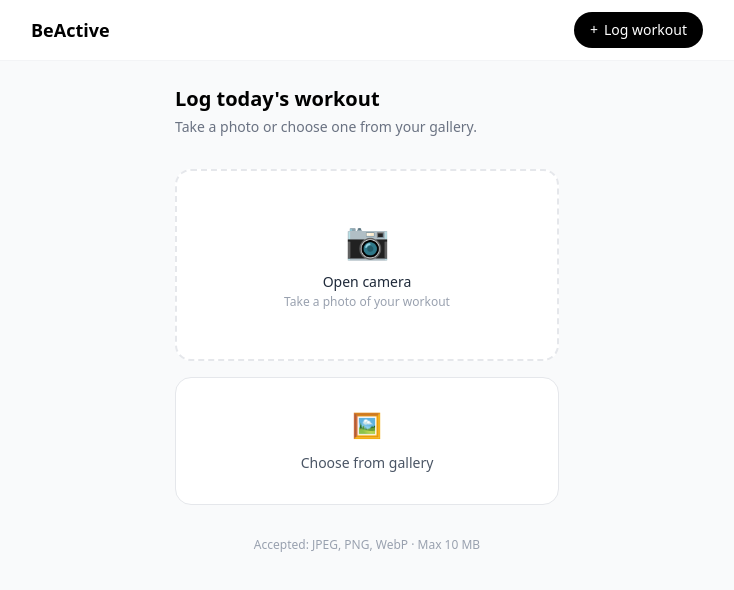
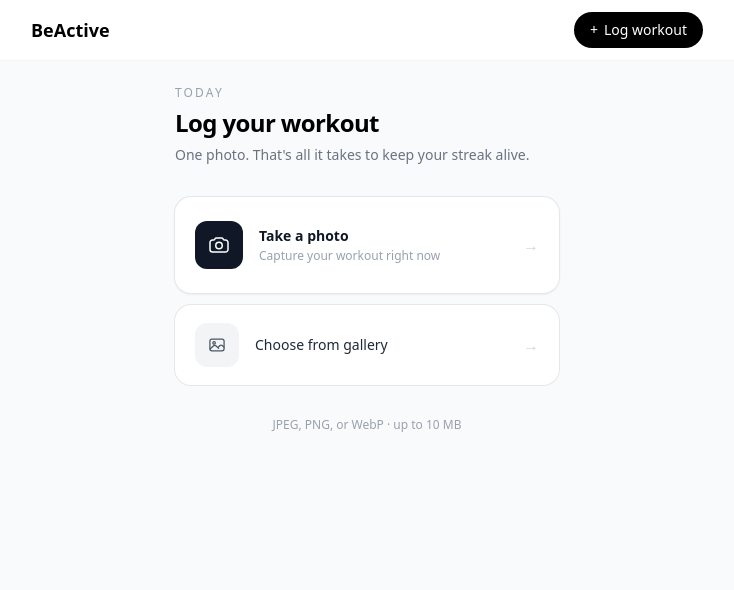
Before and after one commit to arhamahmedq/BeActive, a Next.js app in the folder app/web/: page /upload in a window 1280 px wide. Shown: the top 590 px of the page, without its empty margins (273-1007 px from the left). Built offline with nearby package versions, Linux system fonts and the light colour scheme.

Commit message:
WIP: save state before restart

```diff
--- a/app/web/app/(main)/upload/page.tsx
+++ b/app/web/app/(main)/upload/page.tsx
@@ -76,9 +76,48 @@ async function uploadToR2(
 // ---------------------------------------------------------------------------
 type Stage = 'select' | 'preview' | 'uploading' | 'verifying' | 'recorded' | 'not_a_workout' | 'still_checking'
 
+interface StageState {
+  stage: Stage
+  workoutType?: string
+}
+
 interface SelectedFile {
   originalFile: File
   previewUrl: string
+}
+
+// ---------------------------------------------------------------------------
+// Line-art icons — crafted in-house to keep the surface calm and brand-neutral
+// (no emoji, no third-party icon set). 1.5px strokes, rounded joins.
+// ---------------------------------------------------------------------------
+function CameraIcon({ className = '' }: { className?: string }) {
+  return (
+    <svg className={className} viewBox="0 0 24 24" fill="none" aria-hidden>
+      <path
+        d="M3 9.5A2.5 2.5 0 0 1 5.5 7h1.2a1 1 0 0 0 .83-.45l.74-1.1A1 1 0 0 1 9.1 5h5.8a1 1 0 0 1 .83.45l.74 1.1a1 1 0 0 0 .83.45h1.2A2.5 2.5 0 0 1 21 9.5v7A2.5 2.5 0 0 1 18.5 19h-13A2.5 2.5 0 0 1 3 16.5z"
+        stroke="currentColor"
+        strokeWidth="1.5"
+        strokeLinejoin="round"
+      />
+      <circle cx="12" cy="12.5" r="3.25" stroke="currentColor" strokeWidth="1.5" />
+    </svg>
+  )
+}
+
+function GalleryIcon({ className = '' }: { className?: string }) {
+  return (
+    <svg className={className} viewBox="0 0 24 24" fill="none" aria-hidden>
+      <rect x="3.5" y="5" width="17" height="14" rx="2.5" stroke="currentColor" strokeWidth="1.5" />
+      <circle cx="8.5" cy="9.5" r="1.5" stroke="currentColor" strokeWidth="1.5" />
+      <path
+        d="M4 16.5l4-3.5a2 2 0 0 1 2.6 0l3.4 3M14 14l1.6-1.4a2 2 0 0 1 2.6 0l2 1.8"
+        stroke="currentColor"
+        strokeWidth="1.5"
+        strokeLinecap="round"
+        strokeLinejoin="round"
+      />
+    </svg>
+  )
 }
 
 export default function UploadPage() {
@@ -86,14 +125,14 @@ export default function UploadPage() {
   const cameraInputRef = useRef<HTMLInputElement>(null)
   const galleryInputRef = useRef<HTMLInputElement>(null)
 
-  const [stage, setStage] = useState<Stage>('select')
+  const [{ stage, workoutType }, setStageState] = useState<StageState>({ stage: 'select' })
+  const setStage = useCallback((s: Stage) => setStageState((prev) => ({ ...prev, stage: s })), [])
   const [selected, setSelected] = useState<SelectedFile | null>(null)
   const [caption, setCaption] = useState('')
   const [uploadProgress, setUploadProgress] = useState(0)
   const [error, setError] = useState<string | null>(null)
   const [isRetrying, setIsRetrying] = useState(false)
   const [postId, setPostId] = useState<string | null>(null)
-  const [workoutType, setWorkoutType] = useState<string | undefined>(undefined) // set by polling effect in Task 4
 
   const handleFileChosen = useCallback(async (file: File) => {
     setError(null)
@@ -116,7 +155,7 @@ export default function UploadPage() {
     const rawPreviewUrl = URL.createObjectURL(file)
     setSelected({ originalFile: file, previewUrl: rawPreviewUrl })
     setStage('preview')
-  }, [selected])
+  }, [selected, setStage])
 
   const handleInputChange = useCallback(
     (e: React.ChangeEvent<HTMLInputElement>) => {
@@ -176,7 +215,7 @@ export default function UploadPage() {
       setStage('preview')
       setIsRetrying(true)
     }
-  }, [selected, caption])
+  }, [selected, caption, setStage])
 
   const resetToSelect = useCallback(() => {
     if (selected) URL.revokeObjectURL(selected.previewUrl)
@@ -185,8 +224,7 @@ export default function UploadPage() {
     setError(null)
     setUploadProgress(0)
     setPostId(null)
-    setWorkoutType(undefined)
-    setStage('select')
+    setStageState({ stage: 'select', workoutType: undefined })
   }, [selected])
 
   const handleContinue = useCallback(() => {
@@ -203,14 +241,16 @@ export default function UploadPage() {
 
   const { data: postStatus } = usePostStatus(postId, stage === 'verifying')
 
-  // Drive stage transitions from poll result
+  // Drive stage transitions from poll result.
+  // This effect subscribes to an external polling system (TanStack Query) and updates
+  // local stage state when the server reports a terminal classification result.
   useEffect(() => {
     if (stage !== 'verifying' || !postStatus) return
     if (postStatus.status === 'VERIFIED') {
-      setWorkoutType(postStatus.workoutType)
-      setStage('recorded')
+      // eslint-disable-next-line react-hooks/set-state-in-effect
+      setStageState({ stage: 'recorded', workoutType: postStatus.workoutType })
     } else if (postStatus.status === 'REJECTED') {
-      setStage('not_a_workout')
+      setStageState({ stage: 'not_a_workout' })
     }
   }, [postStatus, stage])
 
@@ -219,7 +259,7 @@ export default function UploadPage() {
     if (stage !== 'verifying') return
     const t = setTimeout(() => setStage('still_checking'), 30_000)
     return () => clearTimeout(t)
-  }, [stage])
+  }, [stage, setStage])
 
   // ---------------------------------------------------------------------------
   // Render
@@ -227,21 +267,21 @@ export default function UploadPage() {
 
   if (stage === 'uploading') {
     return (
-      <div className="flex flex-col items-center justify-center py-20 gap-6">
-        <div className="w-full max-w-sm">
-          <div className="flex justify-between text-sm text-gray-500 mb-2">
-            <span>Uploading…</span>
-            <span>{uploadProgress}%</span>
+      <div className="flex flex-col items-center justify-center py-24 gap-8 animate-rise">
+        <div className="w-full max-w-xs">
+          <div className="flex items-baseline justify-between mb-3">
+            <span className="text-sm font-medium text-gray-900">Uploading</span>
+            <span className="text-sm tabular-nums text-gray-400">{uploadProgress}%</span>
           </div>
-          <div className="w-full bg-gray-100 rounded-full h-2">
+          <div className="w-full bg-gray-100 rounded-full h-1.5 overflow-hidden">
             <div
-              className="bg-black rounded-full h-2 transition-all duration-200"
+              className="bg-gray-900 rounded-full h-1.5 transition-all duration-300 ease-out"
               style={{ width: `${uploadProgress}%` }}
             />
           </div>
         </div>
-        <p className="text-xs text-gray-400">
-          Your photo is being securely uploaded
+        <p className="text-xs text-gray-400 tracking-wide">
+          Securing your photo
         </p>
       </div>
     )
@@ -249,19 +289,25 @@ export default function UploadPage() {
 
   if (stage === 'verifying' && selected) {
     return (
-      <div className="space-y-6 max-w-sm mx-auto">
-        <div className="relative overflow-hidden rounded-2xl bg-gray-100">
+      <div className="space-y-7 max-w-sm mx-auto animate-rise">
+        <div className="relative overflow-hidden rounded-3xl bg-gray-100 shadow-sm ring-1 ring-black/5">
           {/* eslint-disable-next-line @next/next/no-img-element */}
           <img
             src={selected.previewUrl}
             alt="Workout photo"
             className="w-full aspect-square object-cover"
           />
-          <div className="absolute inset-0 bg-gradient-to-r from-transparent via-white/25 to-transparent animate-scan" />
+          {/* Soft dim so the moving highlight reads clearly */}
+          <div className="absolute inset-0 bg-black/5" />
+          <div className="absolute inset-0 -skew-x-12 bg-gradient-to-r from-transparent via-white/35 to-transparent animate-scan" />
         </div>
-        <div className="text-center space-y-1">
-          <p className="text-lg font-semibold">Checking your workout</p>
-          <p className="text-sm text-gray-400">This usually takes a few seconds</p>
+        <div className="text-center space-y-2">
+          <p className="text-lg font-semibold tracking-tight">Checking your workout</p>
+          <div className="flex items-center justify-center gap-1.5">
+            <span className="h-1.5 w-1.5 rounded-full bg-gray-300 animate-breathe" style={{ animationDelay: '0ms' }} />
+            <span className="h-1.5 w-1.5 rounded-full bg-gray-300 animate-breathe" style={{ animationDelay: '200ms' }} />
+            <span className="h-1.5 w-1.5 rounded-full bg-gray-300 animate-breathe" style={{ animationDelay: '400ms' }} />
+          </div>
         </div>
       </div>
     )
@@ -269,19 +315,19 @@ export default function UploadPage() {
 
   if (stage === 'preview' && selected) {
     return (
-      <div className="space-y-6 max-w-sm mx-auto">
-        <div className="flex items-center gap-3">
+      <div className="space-y-6 max-w-sm mx-auto animate-rise">
+        <div className="flex items-center justify-between">
           <button
             onClick={resetToSelect}
-            className="text-sm text-gray-500 hover:text-black transition-colors"
+            className="inline-flex items-center gap-1 text-sm text-gray-500 hover:text-gray-900 transition-colors"
           >
-            ← Change photo
+            <span aria-hidden>←</span> Change
           </button>
-          <h1 className="text-lg font-semibold">Preview</h1>
+          <h1 className="text-sm font-medium text-gray-400">Ready to post</h1>
         </div>
 
         {error && (
-          <div className="bg-red-50 border border-red-100 rounded-lg px-4 py-3 text-sm text-red-700">
+          <div className="bg-red-50 border border-red-100 rounded-xl px-4 py-3 text-sm text-red-700">
             {error}
           </div>
         )}
@@ -291,7 +337,7 @@ export default function UploadPage() {
           <img
             src={selected.previewUrl}
             alt="Workout preview"
-            className="w-full aspect-square object-cover rounded-2xl bg-gray-100"
+            className="w-full aspect-square object-cover rounded-3xl bg-gray-100 shadow-sm ring-1 ring-black/5"
           />
         </div>
 
@@ -328,10 +374,13 @@ export default function UploadPage() {
 
   if (stage === 'recorded') {
     return (
-      <div className="flex flex-col items-center justify-center py-20 gap-6 max-w-sm mx-auto">
-        <div className="w-20 h-20 rounded-full bg-green-50 flex items-center justify-center">
+      <div className="flex flex-col items-center justify-center py-20 gap-7 max-w-sm mx-auto">
+        <div className="relative animate-pop">
+          {/* Concentric halo for a celebratory-but-calm moment */}
+          <div className="absolute inset-0 rounded-full bg-emerald-100/60 scale-150 blur-xl" />
+          <div className="relative w-24 h-24 rounded-full bg-emerald-50 ring-1 ring-emerald-200/70 flex items-center justify-center">
             <svg
-            className="w-10 h-10 text-green-600"
+              className="w-11 h-11 text-emerald-600"
               viewBox="0 0 24 24"
               fill="none"
               aria-label="Workout verified"
@@ -345,130 +394,148 @@ export default function UploadPage() {
                 strokeDasharray="100"
                 strokeDashoffset="0"
                 className="animate-draw-check"
+                style={{ animationDelay: '180ms' }}
               />
             </svg>
           </div>
-        <div className="text-center space-y-2">
-          <p className="text-xl font-semibold">Workout recorded</p>
+        </div>
+        <div className="text-center space-y-3 animate-rise" style={{ animationDelay: '120ms' }}>
+          <p className="text-2xl font-semibold tracking-tight">Workout recorded</p>
           {workoutType && (
-            <span className="inline-block px-3 py-1 rounded-full bg-gray-100 text-sm font-medium text-gray-700">
+            <span className="inline-flex items-center gap-1.5 px-3 py-1 rounded-full bg-gray-100 text-sm font-medium text-gray-700">
+              <span className="h-1.5 w-1.5 rounded-full bg-emerald-500" />
               {workoutType.charAt(0) + workoutType.slice(1).toLowerCase()}
             </span>
           )}
         </div>
-        <Button onClick={handleContinue} className="w-full max-w-xs">
-          Continue
+        <div className="w-full max-w-xs animate-rise" style={{ animationDelay: '220ms' }}>
+          <Button onClick={handleContinue} className="w-full">
+            Continue to feed
           </Button>
+        </div>
       </div>
     )
   }
 
   if (stage === 'not_a_workout') {
     return (
-      <div className="flex flex-col items-center justify-center py-20 gap-6 max-w-sm mx-auto">
-        <div className="w-20 h-20 rounded-full bg-gray-50 flex items-center justify-center">
+      <div className="flex flex-col items-center justify-center py-20 gap-7 max-w-sm mx-auto">
+        <div className="w-24 h-24 rounded-full bg-gray-50 ring-1 ring-gray-200/70 flex items-center justify-center animate-pop">
           <svg
             className="w-10 h-10 text-gray-400"
             viewBox="0 0 24 24"
             fill="none"
             aria-label="Not a workout"
           >
-            <circle cx="12" cy="12" r="9" stroke="currentColor" strokeWidth="2" />
+            <circle cx="12" cy="12" r="9" stroke="currentColor" strokeWidth="1.75" />
             <path
               d="M15 9l-6 6M9 9l6 6"
               stroke="currentColor"
-              strokeWidth="2"
+              strokeWidth="1.75"
               strokeLinecap="round"
             />
           </svg>
         </div>
-        <div className="text-center space-y-2">
-          <p className="text-xl font-semibold">This doesn&apos;t look like a workout</p>
-          <p className="text-sm text-gray-400 max-w-xs">
-            Try a photo that shows you being active.
+        <div className="text-center space-y-3 animate-rise" style={{ animationDelay: '120ms' }}>
+          <p className="text-2xl font-semibold tracking-tight">This doesn&apos;t look like a workout</p>
+          <p className="text-sm text-gray-400 max-w-xs mx-auto leading-relaxed">
+            Make sure your photo clearly shows you being active, then give it another go.
           </p>
         </div>
-        <Button onClick={resetToSelect} className="w-full max-w-xs">
+        <div className="w-full max-w-xs animate-rise" style={{ animationDelay: '220ms' }}>
+          <Button onClick={resetToSelect} className="w-full">
             Try a different photo
           </Button>
+        </div>
       </div>
     )
   }
 
   if (stage === 'still_checking') {
     return (
-      <div className="flex flex-col items-center justify-center py-20 gap-6 max-w-sm mx-auto">
-        <div className="w-20 h-20 rounded-full bg-yellow-50 flex items-center justify-center">
+      <div className="flex flex-col items-center justify-center py-20 gap-7 max-w-sm mx-auto">
+        <div className="w-24 h-24 rounded-full bg-amber-50 ring-1 ring-amber-200/70 flex items-center justify-center animate-pop">
           <svg
-            className="w-10 h-10 text-yellow-500"
+            className="w-10 h-10 text-amber-500"
             viewBox="0 0 24 24"
             fill="none"
             aria-label="Still checking"
           >
-            <circle cx="12" cy="12" r="9" stroke="currentColor" strokeWidth="2" />
+            <circle cx="12" cy="12" r="9" stroke="currentColor" strokeWidth="1.75" />
             <path
-              d="M12 7v5l3 3"
+              d="M12 7.5v5l3 2"
               stroke="currentColor"
-              strokeWidth="2"
+              strokeWidth="1.75"
               strokeLinecap="round"
               strokeLinejoin="round"
             />
           </svg>
         </div>
-        <div className="text-center space-y-2">
-          <p className="text-xl font-semibold">Still checking your workout</p>
-          <p className="text-sm text-gray-400 max-w-xs">
-            We&apos;ll update your feed when it&apos;s ready.
+        <div className="text-center space-y-3 animate-rise" style={{ animationDelay: '120ms' }}>
+          <p className="text-2xl font-semibold tracking-tight">This is taking a moment</p>
+          <p className="text-sm text-gray-400 max-w-xs mx-auto leading-relaxed">
+            Your workout is still being checked. We&apos;ll update your feed the moment it&apos;s ready.
           </p>
         </div>
-        <Button onClick={handleContinue} className="w-full max-w-xs">
-          Continue
+        <div className="w-full max-w-xs animate-rise" style={{ animationDelay: '220ms' }}>
+          <Button onClick={handleContinue} className="w-full">
+            Continue to feed
           </Button>
+        </div>
       </div>
     )
   }
 
   // stage === 'select'
   return (
-    <div className="space-y-8 max-w-sm mx-auto">
-      <div>
-        <h1 className="text-xl font-semibold">Log today&apos;s workout</h1>
-        <p className="text-sm text-gray-500 mt-1">
-          Take a photo or choose one from your gallery.
+    <div className="space-y-8 max-w-sm mx-auto animate-rise">
+      <div className="space-y-1.5">
+        <p className="text-xs font-medium uppercase tracking-[0.18em] text-gray-400">Today</p>
+        <h1 className="text-2xl font-semibold tracking-tight">Log your workout</h1>
+        <p className="text-sm text-gray-500">
+          One photo. That&apos;s all it takes to keep your streak alive.
         </p>
       </div>
 
       {error && (
-        <div className="bg-red-50 border border-red-100 rounded-lg px-4 py-3 text-sm text-red-700">
+        <div className="bg-red-50 border border-red-100 rounded-xl px-4 py-3 text-sm text-red-700">
           {error}
         </div>
       )}
 
-      <div className="grid grid-cols-1 gap-4">
+      <div className="grid grid-cols-1 gap-3">
         {/* Camera capture — primary action on mobile */}
         <button
           onClick={() => cameraInputRef.current?.click()}
-          className="flex flex-col items-center justify-center gap-3 h-48 rounded-2xl border-2 border-dashed border-gray-200 bg-white hover:border-gray-400 hover:bg-gray-50 transition-colors cursor-pointer"
+          className="group flex items-center gap-4 px-5 h-24 rounded-2xl bg-white ring-1 ring-gray-200 shadow-sm hover:ring-gray-900/20 hover:shadow-md hover:-translate-y-0.5 transition-all duration-200 cursor-pointer text-left"
         >
-          <span className="text-4xl">📷</span>
-          <div className="text-center">
-            <p className="text-sm font-medium text-gray-800">Open camera</p>
-            <p className="text-xs text-gray-400 mt-0.5">Take a photo of your workout</p>
-          </div>
+          <span className="flex h-12 w-12 shrink-0 items-center justify-center rounded-xl bg-gray-900 text-white transition-transform duration-200 group-hover:scale-105">
+            <CameraIcon className="h-6 w-6" />
+          </span>
+          <span className="flex-1">
+            <span className="block text-sm font-semibold text-gray-900">Take a photo</span>
+            <span className="block text-xs text-gray-400 mt-0.5">Capture your workout right now</span>
+          </span>
+          <span className="text-gray-300 transition-transform duration-200 group-hover:translate-x-0.5 group-hover:text-gray-500" aria-hidden>→</span>
         </button>
 
         {/* Gallery upload — secondary / desktop fallback */}
         <button
           onClick={() => galleryInputRef.current?.click()}
-          className="flex flex-col items-center justify-center gap-3 h-32 rounded-2xl border border-gray-200 bg-white hover:border-gray-400 hover:bg-gray-50 transition-colors cursor-pointer"
+          className="group flex items-center gap-4 px-5 h-20 rounded-2xl bg-white ring-1 ring-gray-200 hover:ring-gray-900/20 hover:-translate-y-0.5 transition-all duration-200 cursor-pointer text-left"
         >
-          <span className="text-2xl">🖼</span>
-          <p className="text-sm text-gray-600">Choose from gallery</p>
+          <span className="flex h-11 w-11 shrink-0 items-center justify-center rounded-xl bg-gray-100 text-gray-600 transition-colors duration-200 group-hover:bg-gray-200">
+            <GalleryIcon className="h-5 w-5" />
+          </span>
+          <span className="flex-1">
+            <span className="block text-sm font-medium text-gray-800">Choose from gallery</span>
+          </span>
+          <span className="text-gray-300 transition-transform duration-200 group-hover:translate-x-0.5 group-hover:text-gray-500" aria-hidden>→</span>
         </button>
       </div>
 
       <p className="text-xs text-center text-gray-400">
-        Accepted: JPEG, PNG, WebP · Max 10 MB
+        JPEG, PNG, or WebP · up to 10 MB
       </p>
 
       {/* Hidden file inputs */}
--- a/app/web/package.json
+++ b/app/web/package.json
@@ -17,8 +17,10 @@
     "schema": "../../prisma/schema.prisma"
   },
   "dependencies": {
+    "@anthropic-ai/sdk": "^0.100.1",
     "@aws-sdk/client-s3": "^3.1057.0",
     "@aws-sdk/s3-request-presigner": "^3.1057.0",
+    "@google/generative-ai": "^0.24.1",
     "@huggingface/inference": "^4.13.18",
     "@prisma/client": "^5.22.0",
     "@supabase/ssr": "^0.10.3",
```
Also changed, not shown: app/web/app/globals.css (+58 -1 lines). Lines whose indentation alone changed are shown as unchanged.
